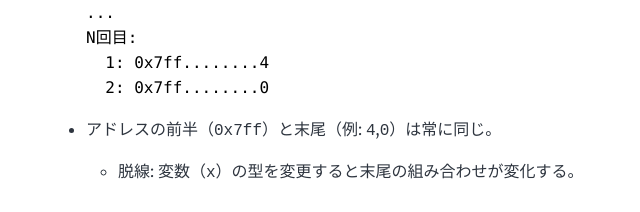
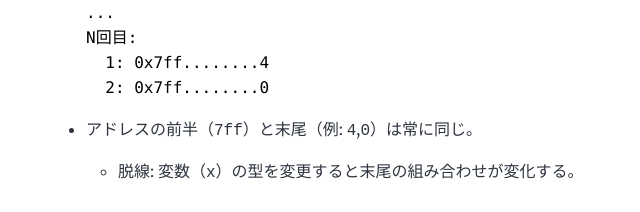
Before and after one commit to ghsable/sunatter, a Gatsby site: page /20231126/ in a window 1280 px wide. Shown: the part 2080-2292 px from the top of the page, without its empty margins (238-878 px from the left). Built offline with nearby package versions, Linux system fonts and the light colour scheme; Gatsby itself is replaced by a stand-in of ours; some packages are replaced by stand-ins of ours; code samples lack their colours.

Commit message:
update 20231126

````diff
--- a/content/blog/20231126/index.md
+++ b/content/blog/20231126/index.md
@@ -38,7 +38,7 @@ N回目: 0x7ff........c
 - アドレスは16進数（`0x...`）で出力される。
 - 実行ごとにアドレスが変化している。
   - アドレスは実行時に決まる。
-- アドレスの前半（`0x7ff`）と末尾（例: `c`）は常に同じ。
+- アドレスの前半（`7ff`）と末尾（例: `c`）は常に同じ。
   - 脱線: 変数（`x`）の型を変更すると末尾が変化する。
 
 ## ブロック（`{}`）で囲ってみる
@@ -73,7 +73,7 @@ N回目:
   1: 0x7ff........4
   2: 0x7ff........0
 ```
-- アドレスの前半（`0x7ff`）と末尾（例: `4`,`0`）は常に同じ。
+- アドレスの前半（`7ff`）と末尾（例: `4`,`0`）は常に同じ。
   - 脱線: 変数（`x`）の型を変更すると末尾の組み合わせが変化する。
 
 ## シャドーイングしてみる
@@ -107,7 +107,7 @@ N回目:
   2: 0x7ff........c
 ```
 - 変数を宣言（`let`）することで新たな領域（アドレス）が確保される。
-- アドレスの前半（`0x7ff`）と末尾（例: `c`）は常に同じ。
+- アドレスの前半（`7ff`）と末尾（例: `c`）は常に同じ。
   - 脱線: 変数（`x`）の型を変更すると末尾が変化する。
 
 ### 脱線: ミュータブルな変数に再代入してもアドレスは変化しない
````
